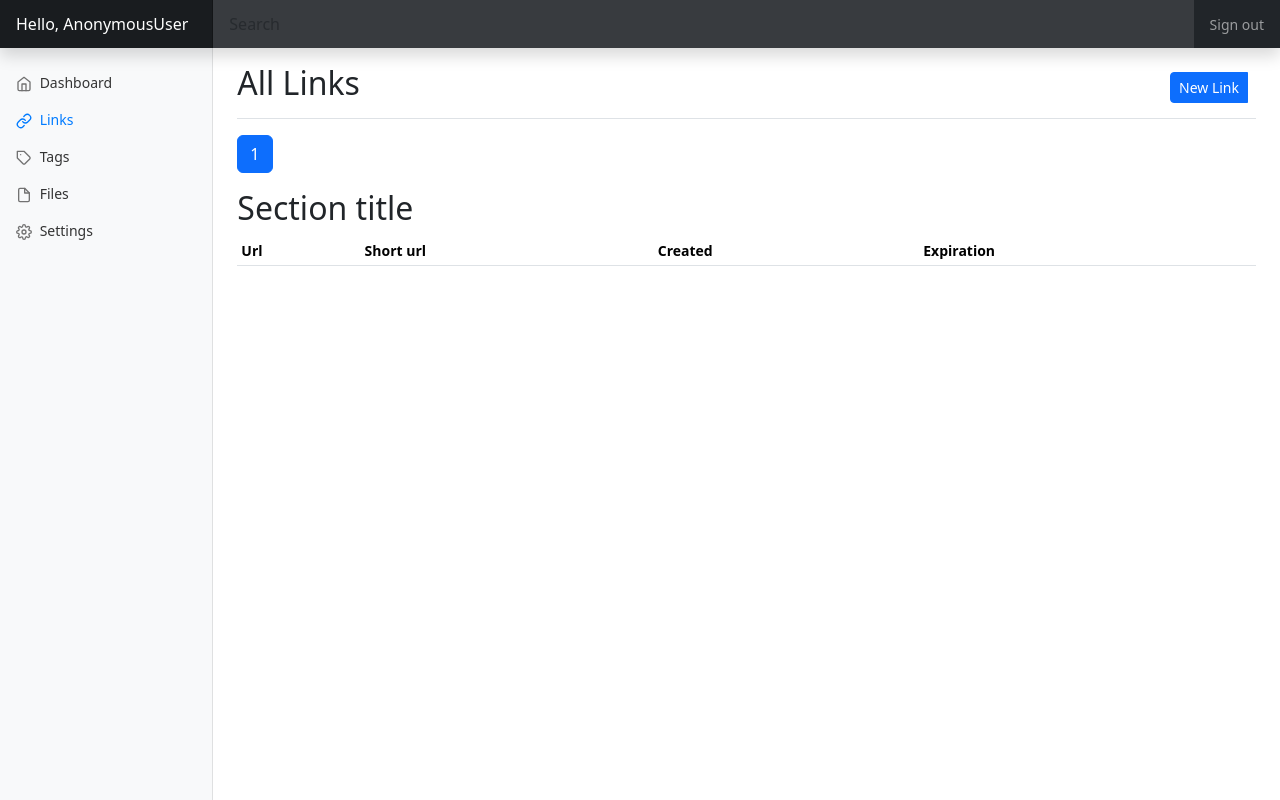
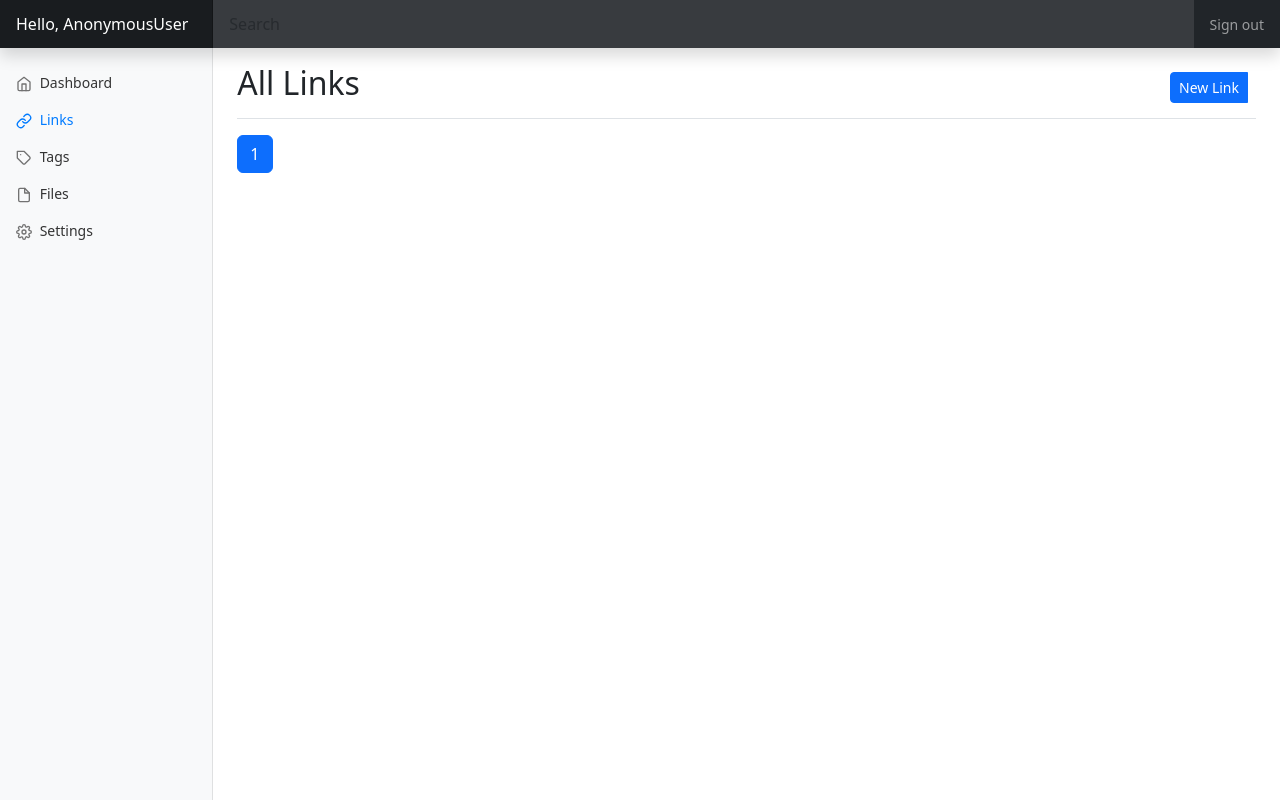
Before and after one commit to Aby-Sebastian/Shortly, a Django app: page /test_links/ in a window 1280 px wide. Run offline with Django 4.2, Linux system fonts and the light colour scheme; data comes from the database, SQL or seed files in the repository; lists and menus that the app fills with data are empty; some libraries are stand-ins or nearby versions.

Commit message:
code refactoring and added favicon

```diff
--- a/app/templates/ajax/analyticsscript.html
+++ b/app/templates/ajax/analyticsscript.html
@@ -1,7 +1,7 @@
 <script>
 
 $('.analytics').click(function() {
-  console.log('analytics started');
+
   let id = $(this).attr("data-sid")
 
 
@@ -16,9 +16,7 @@
     data: mydata,
     // dataType: 'json',
     success: function (data) {
-      console.log(data)
-      console.log(data.id)
-      console.log('analytics ended');
+
       // $('#editLinkoffcanvasRight').offcanvas('hide');
       // $(`#card${data.id}`).load(` #card${data.id} > `);
 
--- a/app/templates/ajax/anonymousUrlScript.html
+++ b/app/templates/ajax/anonymousUrlScript.html
@@ -2,12 +2,12 @@
 <script>
 
 $('#btn-shorten').click(function() {
-  console.log('shorten started');
+
   let inp_url = $('input[name=url]').val();
   let csr = $("input[name=csrfmiddlewaretoken]").val();
   // let ur = $('#editurl').val();
   // let sh = $('#editshort_url').val();
-  console.log(inp_url=='');
+
   if(inp_url==''){
     // console.log('yep');
     alert('Enter url');
@@ -19,7 +19,7 @@
       data: mydata,
       dataType: 'json',
       success: function (data) {
-        console.log(data)
+
         // create a new div element
         const newDiv = document.createElement("div");
         const secDiv = document.createElement("div");
--- a/app/templates/components/shareFileModal.html
+++ b/app/templates/components/shareFileModal.html
@@ -28,10 +28,10 @@
     var str = url.replace(String(path),'');
 
     var ls = document.getElementById('copy{{file.id}}')
-    console.log(ls);
-    console.log({{file.id}});
+
+
     ls.attributes['data-link'].value = str+ls.attributes['data-link'].value
-    console.log(ls.attributes['data-link'].value);
+
 
 
   </script>
--- a/app/templates/dashboard/dashboard.html
+++ b/app/templates/dashboard/dashboard.html
@@ -44,7 +44,6 @@
   <button class="navbar-toggler position-absolute d-md-none collapsed" type="button" data-bs-toggle="collapse" data-bs-target="#sidebarMenu" aria-controls="sidebarMenu" aria-expanded="false" aria-label="Toggle navigation">
     <span class="navbar-toggler-icon"></span>
   </button>
-  <input class="form-control form-control-dark w-100" type="text" placeholder="Search" aria-label="Search">
   <ul class="navbar-nav px-3">
     <li class="nav-item text-nowrap">
       <a class="nav-link" href="{% url 'logout' %}">Sign out</a>
--- a/app/templates/dashboard/links.html
+++ b/app/templates/dashboard/links.html
@@ -150,7 +150,6 @@
     var str = url.replace(String(path),'');
     var e=document.getElementById({{link.id}});
     e.innerText = str+e.innerText;
-    console.log(str)
 
     var ls = document.getElementById('copy{{link.id}}')
     ls.attributes['data-link'].value = str+ls.attributes['data-link'].value
@@ -180,29 +179,6 @@
         <!-- <canvas class="my-4 w-100" id="myChart" width="900" height="380"></canvas> -->
 
 
-        <h2>Section title</h2>
-        <div class="table-responsive">
-          <table class="table table-striped table-sm">
-            <thead>
-              <tr>
-                <th>Url</th>
-                <th>Short url</th>
-                <th>Created</th>
-                <th>Expiration</th>
-              </tr>
-            </thead>
-            <tbody>
-              {% for link in data %}
-              <tr>
-                <td>{{link.url}}</td>
-                <td>{{link.short_url}}</td>
-                <td>{{link.date_created}}</td>
-                <td>{{link.expiration_date}}</td>
-              </tr>
-              {% endfor %}
-            </tbody>
-          </table>
-        </div>
       </main>
     </div>
   </div>
@@ -224,17 +200,15 @@
 
   <script>
 
-    // $(".save-btn").click(function (){
-    //   console.log('click registerd');
-    // })
+
     // Inserting Data
     $(".save-btns").click(function () {
-      console.log('save button clicked');
+
       let id = $('#linkid').val();
       let inp_url = $('.url-inp').val();
       let inp_short_url = $('.shorturl-inp').val();
       let csr = $("input[name=csrfmiddlewaretoken").val();
-      console.log(id,inp_url,inp_short_url, csr)
+
 
       mydata = { sid: id, url: inp_url, short_url: inp_short_url, csrfmiddlewaretoken: csr };
       $.ajax({
@@ -243,13 +217,11 @@
           data: mydata,
           dataType: "json",
           success: function (data) {
-            console.log(data);
-            console.log('hello from success');
+
             $('#offcanvasRight').offcanvas('hide');
           },
           error: function (e) {
-            console.log(e.status)
-            console.log('world from error')
+
           }
       })
 
@@ -257,10 +229,10 @@
 
     // Deleting Data
     $(".btn-delete").click(function () {
-    console.log('clicked on Delete');
+
     let id = $(this).attr("data-sid")
     let csr = $("input[name=csrfmiddlewaretoken]").val();
-    console.log(id);
+
     mydata = { sid:id, csrfmiddlewaretoken:csr }
     $.ajax({
         url: "{% url 'delete' %}",
--- a/app/templates/dashboard/settings.html
+++ b/app/templates/dashboard/settings.html
@@ -14,7 +14,7 @@
         <div class="card-body">
           <h5 class="card-title">User name : {{user}}</h5>
           <h6 class="card-subtitle mb-2 text-muted">E-mail id : {{user.email}}</h6>
-          <h6 class="h6">User from : </h6>
+
 
           <a href="{% url 'change_password' %}" class="card-link btn btn-outline-dark" >Change Password </a>
           <a href="#" class="card-link btn btn-outline-dark">Edit</a>
--- a/app/views.py
+++ b/app/views.py
@@ -52,7 +52,6 @@
 		form = CreateLinkForm(request.POST)
 		if form.is_valid():
 			value=request.POST.get('inp_url')
-			print(value)
 			uid = str(uuid.uuid4())[:5]
 
 			# user = get_object_or_404(User, username="AnonymousUser")
@@ -107,24 +106,22 @@
 	else:
 		obj = get_object_or_404(Links, short_url=pk)
 		day = Analytics.objects.filter(url=obj,date__date=timezone.now().date()) # Check if someone checked this url today
-		print(day)
+
 		if day:
 			"""
 			if someone checked url this day update click by one
 			"""
 			click = Analytics.objects.filter(url=obj,date__date=timezone.now().date()).update(click=F('click')+1,date=timezone.now())
-			# print(obj.increment_count())
+
 			obj.increment_count()
 			obj.save()
-			print('click is: ',click)
-			print('if part success')
+
 		else:
 			"""
 			if no one checked this url this day create new instance for this date
 			"""
 			click = Analytics(url=obj)
 			click.save()
-			print('else part')
 			click.url.increment_count()		# Increments url click count by 1
 			click.url.save(update_fields=['total_clicks'])				# saves b.url class
 
@@ -175,19 +172,16 @@
 		user creted links
 	'''
 	if request.user.is_anonymous:
-		print('AnonymousUser')
-		print(request.user.is_anonymous)
+
 		user_specific = Links.objects.filter(user=2)
 	else:
 		user_specific = Links.objects.filter(user=request.user.id)
 	form = CreateCustomLinkForm()
-	print('user created form')
 	if request.method == 'POST':
 		form = CreateCustomLinkForm(request.POST)
-		print('if portion')
+
 		if form.is_valid():
 			lid = request.POST.get('sid')
-			print(lid)
 			value=form['url'].value()
 			short_url = form['short_url'].value()
 			expiration = timezone.now() + timezone.timedelta(days=30)
@@ -195,14 +189,14 @@
 				url_title = title_parser(value)
 			except:
 				url_title = 'No Page Found'
-			print("here-----",url_title)
+
 			if lid == '':
 				custom_url = Links(url=value,short_url=short_url,expiration_date=expiration,user=request.user)
 			else:
 				custom_url = Links(id=lid,url=value,short_url=short_url,expiration_date=expiration,user=request.user)
 			custom_url.save()
 	else:
-		print('else portion')
+
 		form = CreateCustomLinkForm()
 
 	context = {'user_links':user_specific, 'form':form}
@@ -232,11 +226,9 @@
 def edit_links(request):
 	if request.method == 'POST':
 		id = request.POST.get('sid')
-		print('edit links --')
 		link = Links.objects.get(pk=id)
+		tags = [tag.name for tag in link.tags.all()]
 
-		tags = [tag.name for tag in link.tags.all()]
-		# print(tags)
 		link_data = {'id':link.id, 'url':link.url, 'short_url':link.short_url, 'tags': tags}
 		return JsonResponse(link_data)
 	return JsonResponse({'status':0})
@@ -248,17 +240,12 @@
 		edit method returns in json form
 	'''
 	if request.method == 'POST':
-		print('edit --')
+
 		id = request.POST.get('id')
 		url = request.POST.get('url')
 		short_url = request.POST.get('short_url')
 
-
-
-
 		link = Links.objects.get(pk=id)
-
-
 		sid = Links.objects.get(pk=id)
 		form = CreateCustomLinkForm(request.POST, instance=sid)
 		if form.is_valid():
@@ -284,6 +271,8 @@
 	messages.error(request, form.errors)
 	return JsonResponse({'status':0})
 
+from django.core import serializers
+
 def dashboard(request):
 	chart = Analytics.objects.filter().values('date__date').order_by('-date__date').annotate(sum=Sum('click'))
 	l_user = Links.objects.filter(user=request.user).order_by('-total_clicks')
@@ -293,9 +282,10 @@
 
 def dashboard_chart_api(request):
 	chart = Analytics.objects.filter().values('date__date').order_by('-date__date').annotate(sum=Sum('click'))
-	chart_label = [date__date for date__date in chart ]
-	chart_clicks = [sum for sum in chart]
-	return JsonResponse({'chart_label':chart_label, 'chart_clicks': chart_clicks})
+	chart_label = [date['date__date'] for date in chart ]
+	chart_clicks = [sum['sum'] for sum in chart]
+
+	return JsonResponse({'chart_label':chart_label, 'chart_clicks':chart_clicks})
 
 def settingsPage(request):
 	user = User.objects.get(pk=request.user.id)
@@ -326,7 +316,7 @@
 
 def filesPage(request):
 	user_specific = Files.objects.filter(user=request.user.id).order_by('-uploaded_at')
-	print(request.path)
+
 	if request.method == 'POST':
 		form = UploadFileForm(request.POST, request.FILES)
 		if form.is_valid():
@@ -362,19 +352,19 @@
 
 def save_data(request):
 	if request.method == 'POST':
-		print('save --')
+
 		lid = request.POST.get('sid')
-		print('lid is first ',lid)
+
 		if lid == '':
-			# print('if lid is ',lid)
+
 			form = CreateCustomLinkForm(request.POST)
 		else:
-			print('else lid is ',lid)
+
 			linkid = Links.objects.get(pk=lid)
 			form = CreateCustomLinkForm(request.POST, instance=linkid)
 
 		uid = str(uuid.uuid4())[:5]
-		print(form.errors)
+
 		if form.is_valid():
 			value=request.POST['url']
 			short_url = request.POST['short_url']
@@ -386,14 +376,12 @@
 				title_url=title_parser(value)
 			except:
 				title_url = "No Page Found"
-			print('working - ',title_url)
+
 			if lid == '':
 				custom_url = Links(url=value,short_url=short_url, url_title=title_url, expiration_date=expiration,user=request.user)
 				custom_url.save()
 			else:
 				inst = Links.objects.filter(pk=lid) # Instance
-				print(' inst is ',inst)
-				print(' ')
 
 				inst.update(url=value,short_url=short_url,expiration_date=expiration, url_title=title_url)
 
@@ -426,28 +414,23 @@
 	page_number = request.GET.get('page')
 	page_obj = paginator.get_page(page_number)
 	sform = CreateCustomLinkForm()
-	print('-----in start mode -----')
+
 	if request.method == 'POST':
 		form = CreateCustomLinkForm(request.POST)
-		print('----- in post -----')
+
 		url=request.POST.get('url')
 
 		short_url = request.POST.get('short_url')
 		if short_url == '':
 				uid = str(uuid.uuid4())[:5]
 				short_url = uid
-		print(url, short_url)
-		print(form.errors)
 
-		for field in form:
-			print("Field Error:", field.name,field.value(),  field.errors)
+
 		if form.is_valid():
-			print('----- its valid -----')
+
 			url=request.POST.get('url')
 			short_url = request.POST.get('short_url')
-			# tags = form['tags'].value()
-			# print('tags are ',tags)
-			print('here - ',len(short_url))
+
 			if short_url == '':
 				uid = str(uuid.uuid4())[:5]
 				short_url = uid
@@ -457,14 +440,12 @@
 				title_url=title_parser(url)
 			except:
 				title_url = "No Page Found"
-			# print(title_url)
 
 			custom_url = Links(url=url,short_url=slugify(short_url), url_title=title_url, expiration_date=expiration,user=request.user)
 			obj = form.save(commit=False)
 			obj.user = request.user
 			obj.expiration_date = expiration
 			obj.short_url = short_url
-			print(obj.total_clicks, '-------------------')
 			obj.url_title = title_url
 			obj.save()
 			# Without this next line the tags won't be saved.
@@ -497,24 +478,11 @@
 		tag = get_object_or_404(Tag, slug=tag_slug)
 		z=Links.objects.filter(user=request.user.id)
 		posts = z.filter(tags__in=[tag])
-		print(posts)
-
 
 	return render(request,'dashboard/post_list.html',{'posts':posts, 'tag':tag})
 
 def ind(request):
 	return render(request, 'main/indexa.html')
-
-
-def chart(request):
-	z=Links.objects.filter(user=1)
-	[val.name for i,val in enumerate(z.last().tags.all())]
-	['test', 'ngrok']
-	z.values('tags').distinct()
-
-	pass
-
-
 
 # page link layout
 def page_link(request):
@@ -542,20 +510,14 @@
 		Analytics data for links page for chart
 	'''
 	obj = request.GET.get('url')
-	print(obj)
 	link = Links.objects.get(id=obj)
-	print(link)
 	s = Analytics.objects.filter(url=link)
-	print(s)
 	x=list(map(mnb,s))
-	print('x is ',x)
 	labels = []
 	data = []
 	for i in range(len(x)):
 		labels.append(x[i][0])
 		data.append(x[i][1])
-	print(labels)
-	print(data)
 
 	return JsonResponse({'status': x, 'id': obj, 'labels': labels, 'data': data})
 
```
Also changed, not shown: analytics/models.py (+51 -51 lines), app/static/js/copy.js (+4 -4 lines), app/templates/ajax/editLinkscript.html (+7 -7 lines), app/templates/dashboard/files.html (+6 -5 lines).
